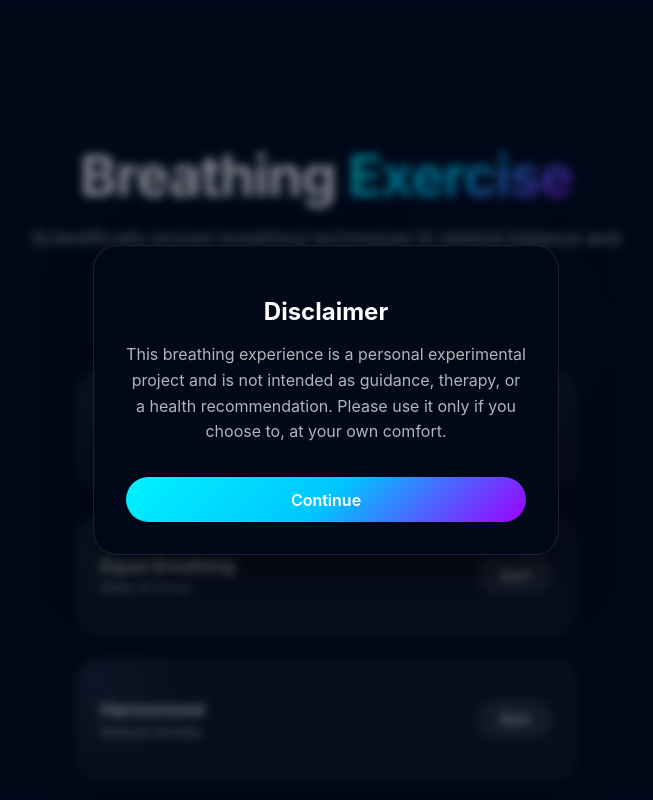
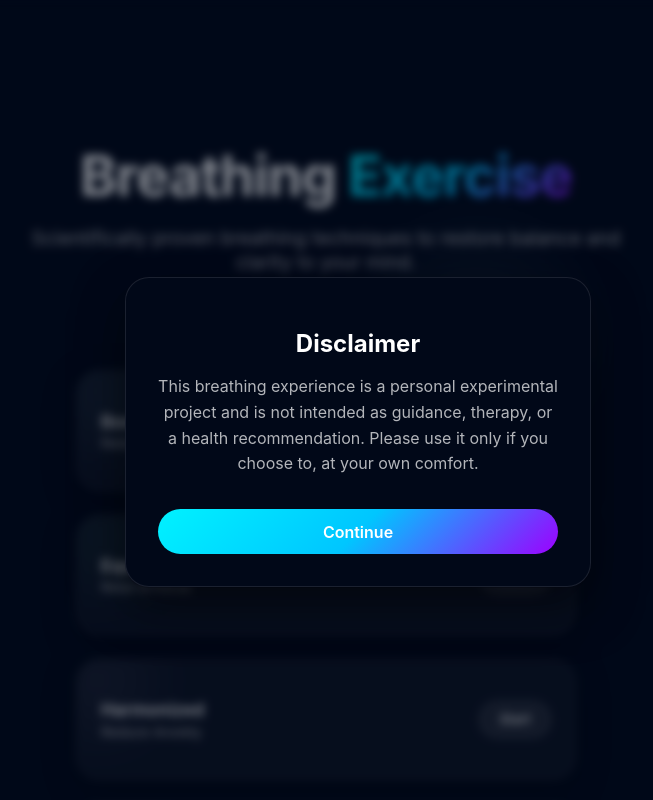
Before and after one commit to sajinphilip91/aura-flow, a React (Vite) app: page / in a window 1280 px wide. Shown: the top 800 px of the page, without its empty margins (314-967 px from the left). Built offline with nearby package versions, Linux system fonts and the light colour scheme.

Commit message:
Fix mobile modal positioning with 100dvh

```diff
--- a/src/index.css
+++ b/src/index.css
@@ -162,15 +162,16 @@ button {
   position: fixed;
   top: 0;
   left: 0;
-  right: 0;
-  bottom: 0;
+  width: 100vw;
+  height: 100dvh;
   background: rgba(1, 8, 24, 0.5);
   backdrop-filter: blur(5px);
-  z-index: 200;
+  z-index: 9999;
   display: flex;
   align-items: center;
   justify-content: center;
   padding: 2rem;
+  overscroll-behavior: none;
 }
 
 .disclaimer-modal {
```
